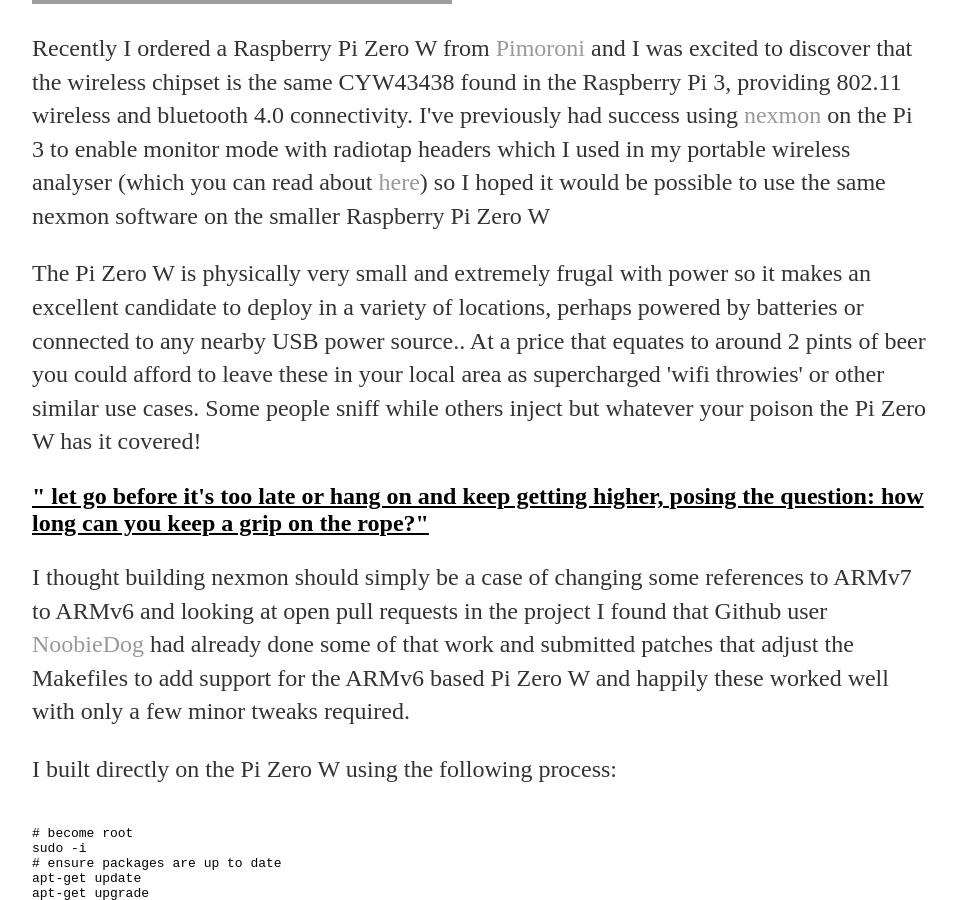
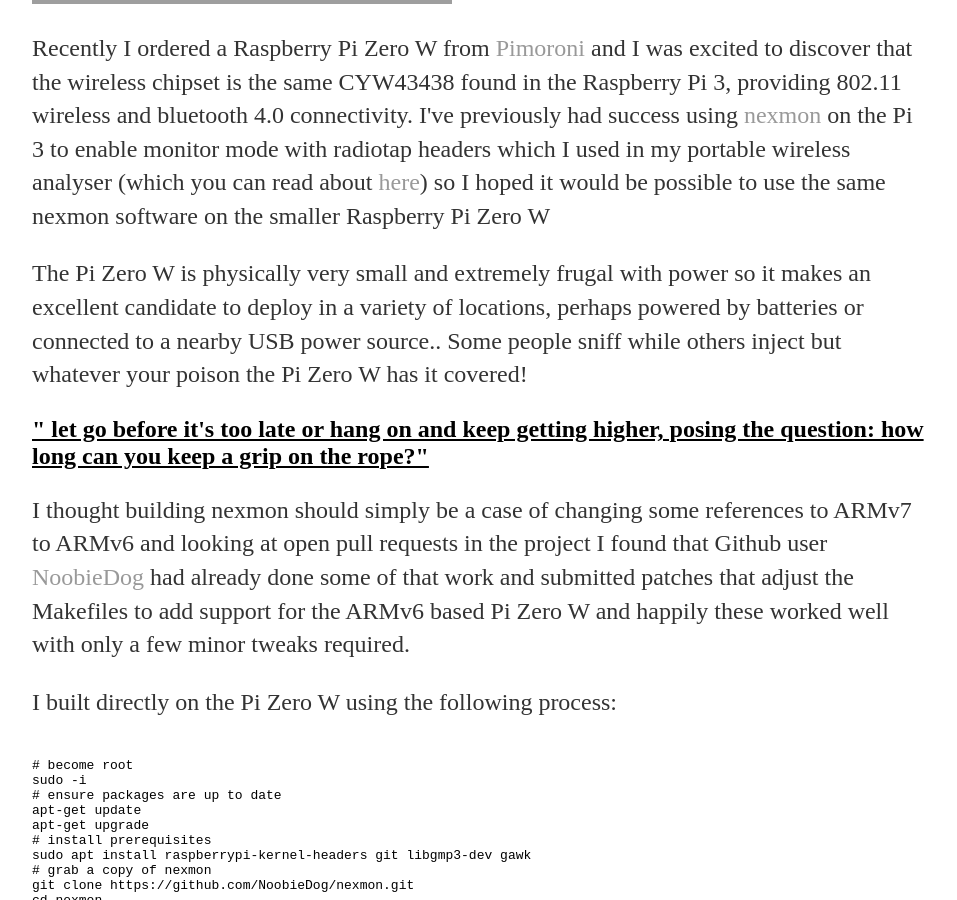
Before and after one commit to linuxthor/linuxthor.github.io, a Jekyll site: the page built from projects/pi-zero-w-monitor-mode/index.html, in a window 1280 px wide and 900 px high, scrolled down 530 px. Shown: the whole window, without its empty margins (160-1117 px from the left). Built offline with Jekyll 4.4.1, drawn with Linux system fonts in a browser that asks for light colours; grey boxes are pictures that could not be loaded.

Commit message:
Update index.html

```diff
--- a/projects/pi-zero-w-monitor-mode/index.html
+++ b/projects/pi-zero-w-monitor-mode/index.html
@@ -15,8 +15,7 @@
            enable monitor mode with radiotap headers which I used in my portable wireless analyser (which you can read about <a href="">here</a>)
            so I hoped it would be possible to use the same nexmon software on the smaller Raspberry Pi Zero W<p>
 	   <p>The Pi Zero W is physically very small and extremely frugal with power so it makes an excellent candidate to deploy in a variety
-	   of locations, perhaps powered by batteries or connected to any nearby USB power source.. At a price that equates to around 2 pints of beer
-	   you could afford to leave these in your local area as supercharged 'wifi throwies' or other similar use cases. Some people sniff while others inject but
+	   of locations, perhaps powered by batteries or connected to a nearby USB power source.. Some people sniff while others inject but
 	   whatever your poison the Pi Zero W has it covered!
   	   <h2><u>" let go before it's too late or hang on and keep getting higher, posing the question: how long can you keep a grip on the rope?"</u></h2>
 	   <p>I thought building nexmon should simply be a case of changing some references to ARMv7 to ARMv6 and looking at open pull requests in the project
```
